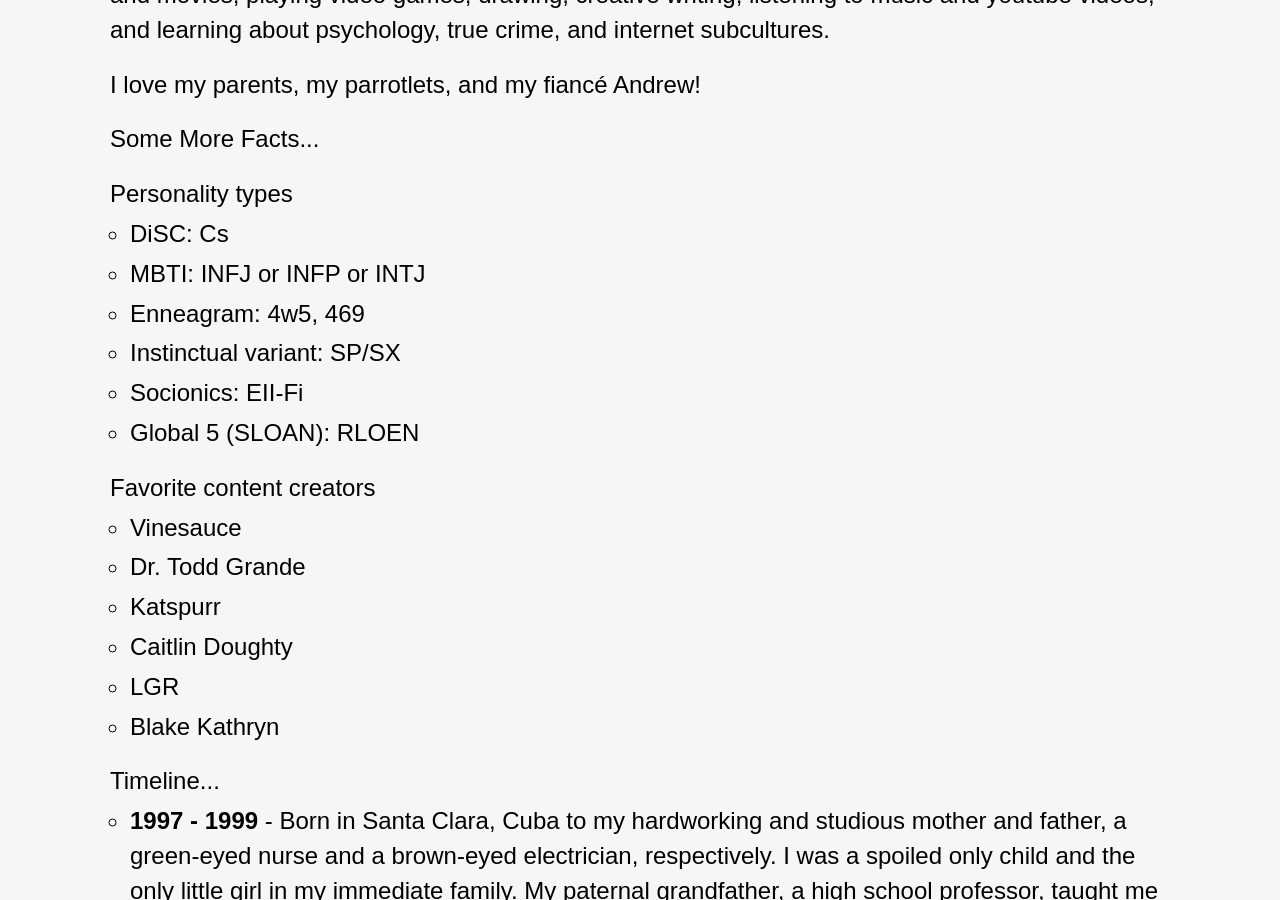
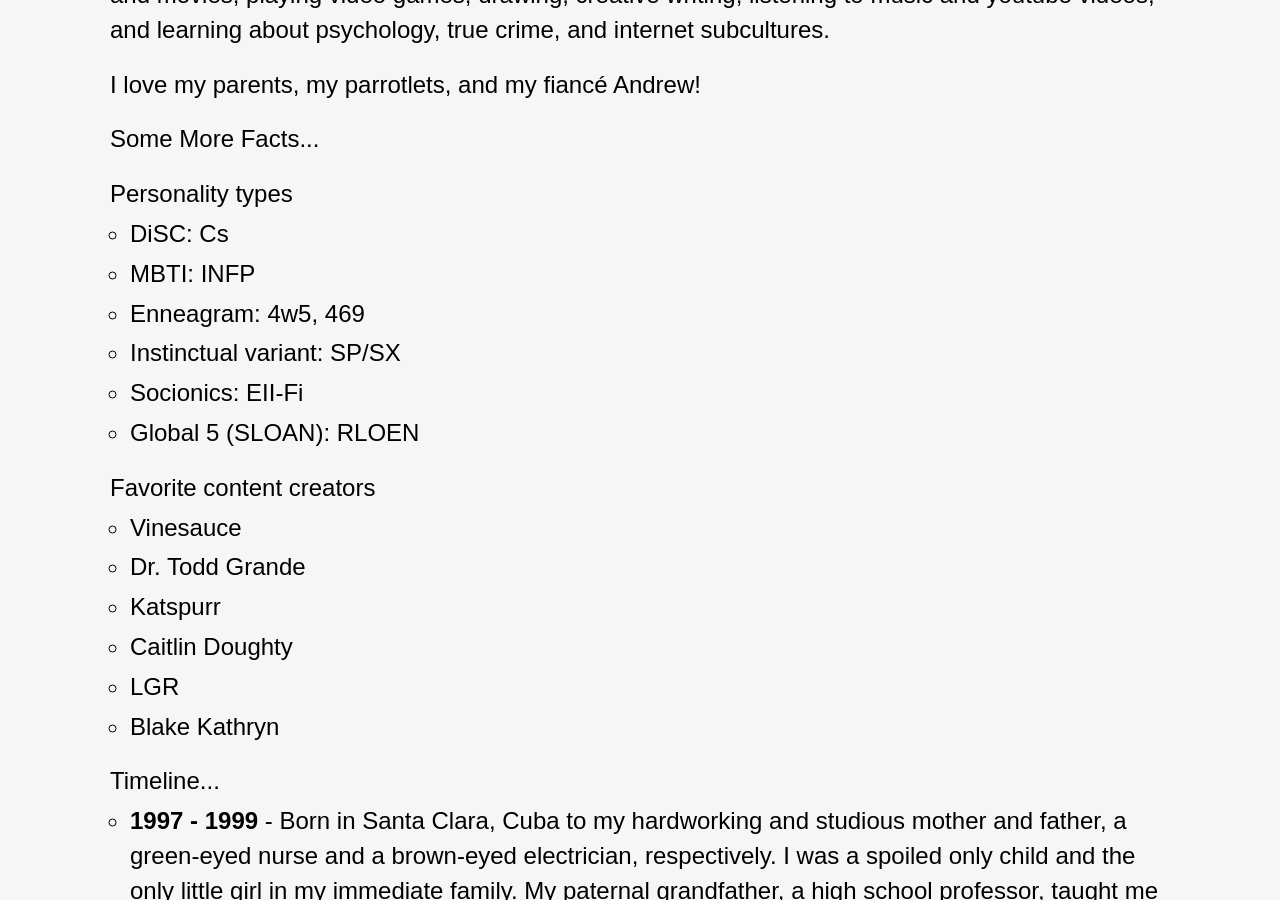
Before and after one commit to liz-lorena/2020, a Jekyll site: the page built from about/index.html, in a window 1280 px wide and 900 px high, scrolled down 876 px. Built offline with Jekyll 4.4.1, drawn with Linux system fonts in a browser that asks for light colours.

Commit message:
Update index.html

```diff
--- a/about/index.html
+++ b/about/index.html
@@ -15,7 +15,7 @@
 <p>Personality types</p>
 <ul>
    <li>DiSC: Cs</li>
-   <li>MBTI: INFJ or INFP or INTJ</li>
+   <li>MBTI: INFP</li>
    <li>Enneagram: 4w5, 469</li>
    <li>Instinctual variant: SP/SX</li>
    <li>Socionics: EII-Fi</li>
```
